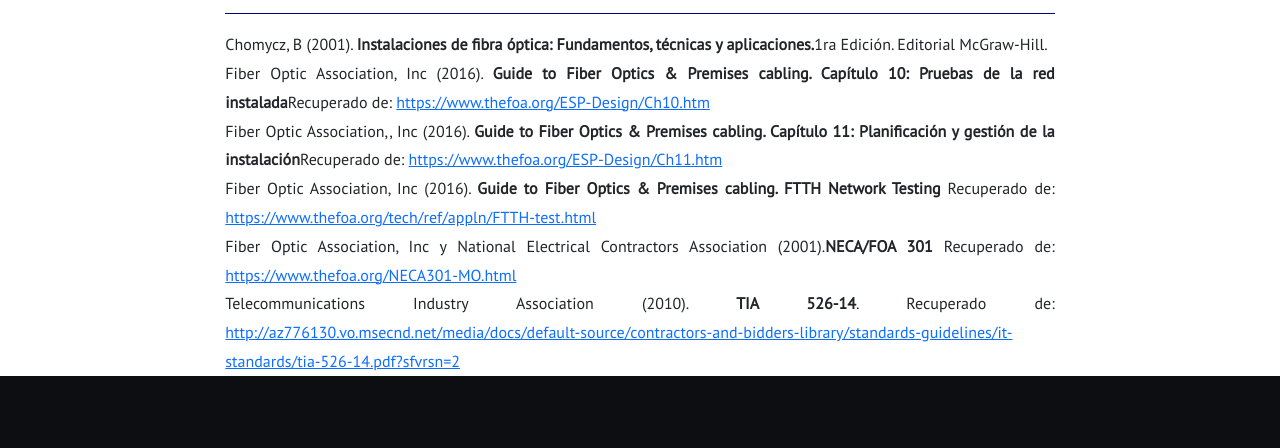
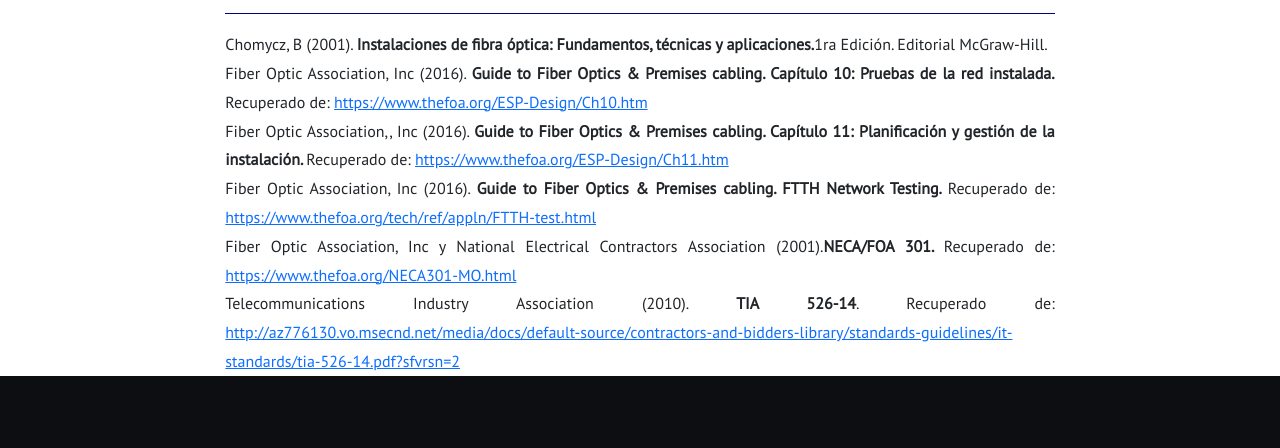
Before and after one commit to ManualFTTH/Optical, a plain HTML site: page certificacion.html in a window 1280 px wide. Shown: the part 5747-6195 px from the top of the page. Drawn offline with nearby package versions, Linux system fonts and the light colour scheme.

Commit message:
Update certificacion.html

```diff
--- a/certificacion.html
+++ b/certificacion.html
@@ -212,10 +212,10 @@
               <div class="col-sm-12" >
               <p class="pasos-principales" style="font-size: medium; line-height: 180%;">
                 Chomycz, B (2001). <b>Instalaciones de fibra óptica: Fundamentos, técnicas y aplicaciones.</b>1ra Edición. Editorial McGraw-Hill.<br>
-                Fiber Optic Association, Inc  (2016). <b>Guide to Fiber Optics & Premises cabling. Capítulo 10: Pruebas de la red instalada</b>Recuperado de:  <a href="https://www.thefoa.org/ESP-Design/Ch10.htm">https://www.thefoa.org/ESP-Design/Ch10.htm</a><br>
-                Fiber Optic Association,, Inc  (2016). <b>Guide to Fiber Optics & Premises cabling. Capítulo 11: Planificación y gestión de la instalación</b>Recuperado de: <a href=" https://www.thefoa.org/ESP-Design/Ch11.htm"> https://www.thefoa.org/ESP-Design/Ch11.htm</a> <br>
-                Fiber Optic Association, Inc  (2016). <b>Guide to Fiber Optics & Premises cabling. FTTH Network Testing </b>Recuperado de: <a href=" https://www.thefoa.org/tech/ref/appln/FTTH-test.html"> https://www.thefoa.org/tech/ref/appln/FTTH-test.html</a><br>
-                Fiber Optic Association, Inc y National Electrical Contractors Association (2001).<b>NECA/FOA 301</b> Recuperado de: <a href="https://www.thefoa.org/NECA301-MO.html">https://www.thefoa.org/NECA301-MO.html</a>  <br>
+                Fiber Optic Association, Inc  (2016). <b>Guide to Fiber Optics & Premises cabling. Capítulo 10: Pruebas de la red instalada. </b>Recuperado de:  <a href="https://www.thefoa.org/ESP-Design/Ch10.htm">https://www.thefoa.org/ESP-Design/Ch10.htm</a><br>
+                Fiber Optic Association,, Inc  (2016). <b>Guide to Fiber Optics & Premises cabling. Capítulo 11: Planificación y gestión de la instalación. </b>Recuperado de: <a href=" https://www.thefoa.org/ESP-Design/Ch11.htm"> https://www.thefoa.org/ESP-Design/Ch11.htm</a> <br>
+                Fiber Optic Association, Inc  (2016). <b>Guide to Fiber Optics & Premises cabling. FTTH Network Testing. </b>Recuperado de: <a href=" https://www.thefoa.org/tech/ref/appln/FTTH-test.html"> https://www.thefoa.org/tech/ref/appln/FTTH-test.html</a><br>
+                Fiber Optic Association, Inc y National Electrical Contractors Association (2001).<b>NECA/FOA 301. </b> Recuperado de: <a href="https://www.thefoa.org/NECA301-MO.html">https://www.thefoa.org/NECA301-MO.html</a>  <br>
                 Telecommunications Industry Association (2010). <b>TIA 526-14</b>. Recuperado de: <a href="http://az776130.vo.msecnd.net/media/docs/default-source/contractors-and-bidders-library/standards-guidelines/it-standards/tia-526-14.pdf?sfvrsn=2">http://az776130.vo.msecnd.net/media/docs/default-source/contractors-and-bidders-library/standards-guidelines/it-standards/tia-526-14.pdf?sfvrsn=2</a>
               </p>
               </div>
```
